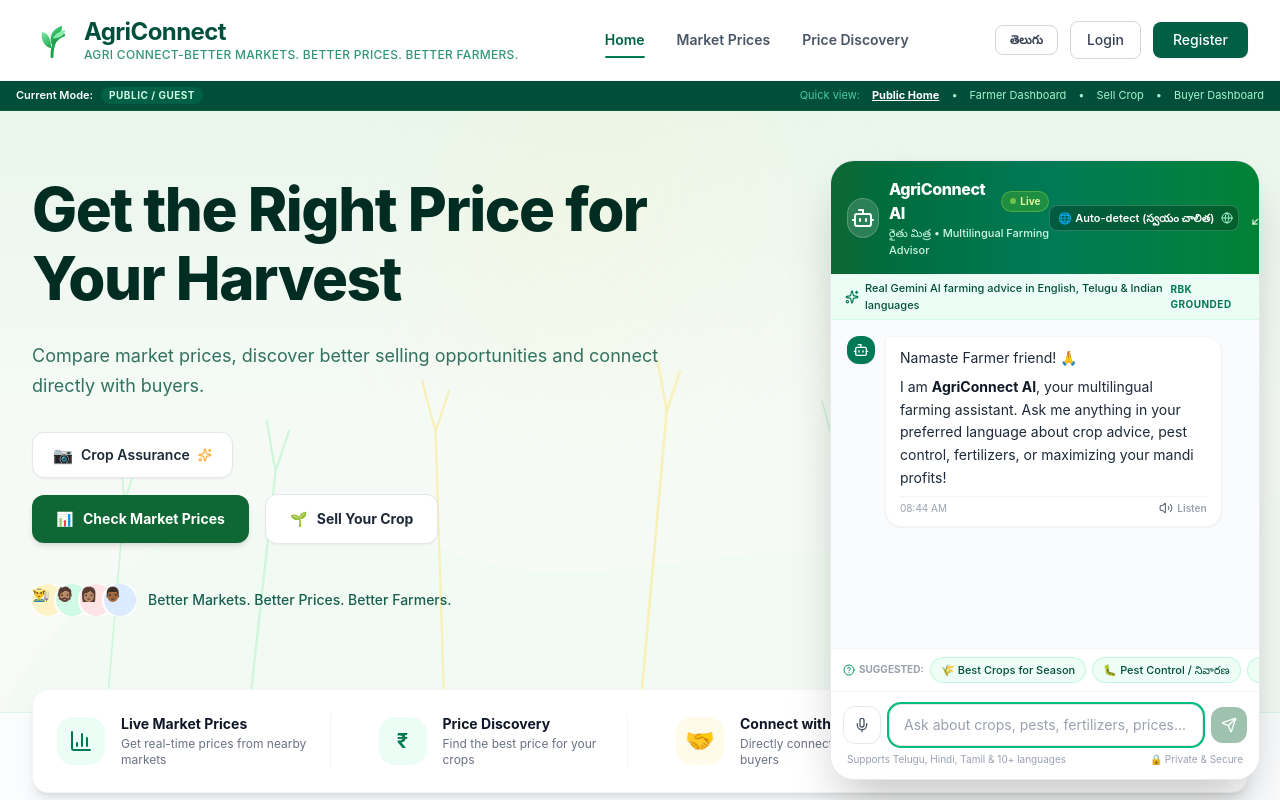
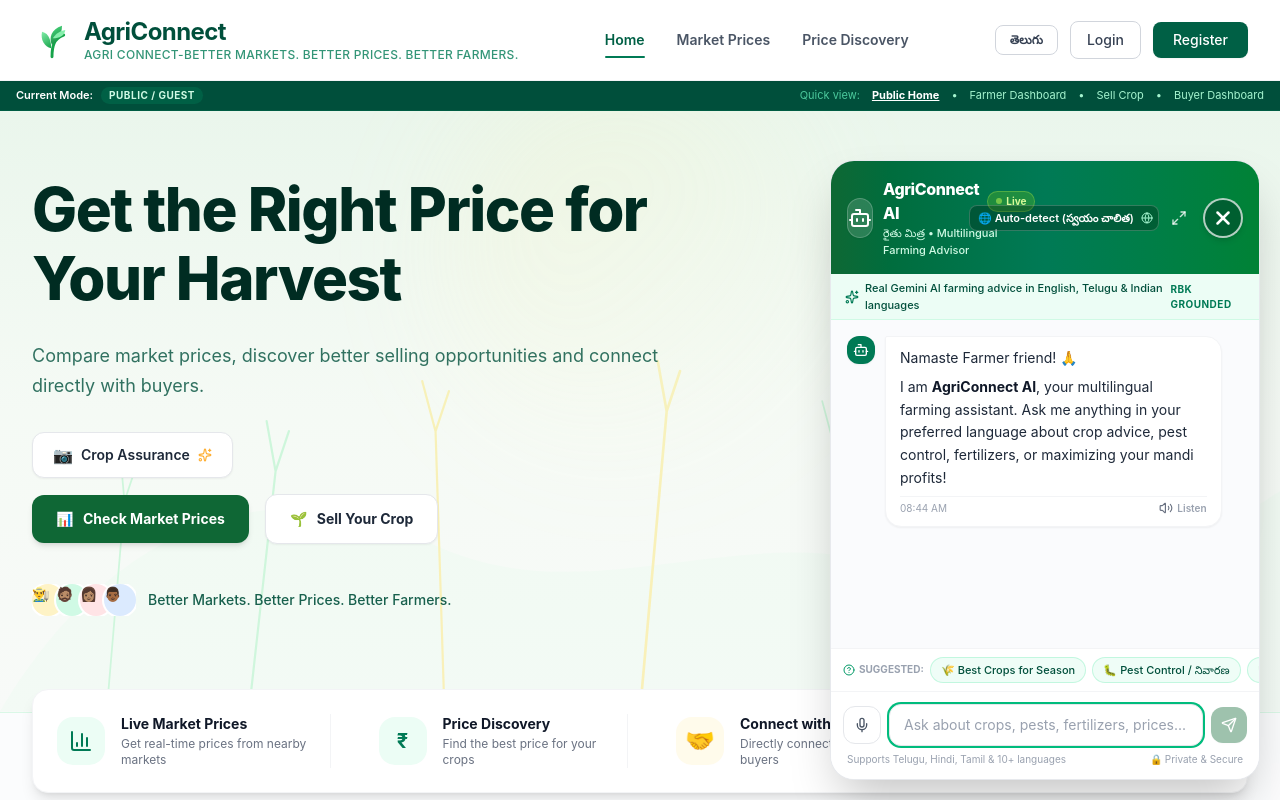
Before and after one commit to dhanushminchala-code/AC, a React (Vite) app: page / in a window 1280 px wide. Both pictures are taken after a click on the button "AI". Shown: the top 800 px of the page. Built offline with nearby package versions, Linux system fonts and the light colour scheme.

Commit message:
Keep chatbot close control visible on narrow screens

```diff
--- a/src/components/AgriAIWidget.tsx
+++ b/src/components/AgriAIWidget.tsx
@@ -493,7 +493,7 @@ export const AgriAIWidget: React.FC<AgriAIWidgetProps> = ({ lang, currentUser, c
         >
           {/* Header Bar */}
           <div className="bg-gradient-to-r from-[#0e6834] via-emerald-700 to-green-700 text-white p-3.5 sm:p-4 flex items-center justify-between shrink-0 shadow-md">
-            <div className="flex items-center gap-2.5">
+            <div className="flex min-w-0 flex-1 items-center gap-2.5">
               <div className="w-10 h-10 rounded-2xl bg-white/15 backdrop-blur-xs flex items-center justify-center border border-white/20 shadow-xs">
                 <Bot className="w-6 h-6 text-white" />
               </div>
@@ -512,12 +512,12 @@ export const AgriAIWidget: React.FC<AgriAIWidgetProps> = ({ lang, currentUser, c
             </div>
 
             {/* Actions: Language selector, Expand, Close */}
-            <div className="flex items-center gap-1.5">
-              <div className="relative">
+            <div className="flex shrink-0 items-center gap-1.5">
+              <div className="relative shrink-0">
                 <select
                   value={selectedLang}
                   onChange={(e) => setSelectedLang(e.target.value)}
-                  className="bg-black/25 hover:bg-black/40 text-white text-[11px] font-semibold py-1 px-2 pr-6 rounded-lg border border-white/20 focus:outline-hidden cursor-pointer appearance-none"
+                  className="max-w-[108px] sm:max-w-none bg-black/25 hover:bg-black/40 text-white text-[11px] font-semibold py-1 px-2 pr-6 rounded-lg border border-white/20 focus:outline-hidden cursor-pointer appearance-none"
                   title="Choose conversation language"
                 >
                   {SUPPORTED_LANGUAGES.map((l) => (
```
